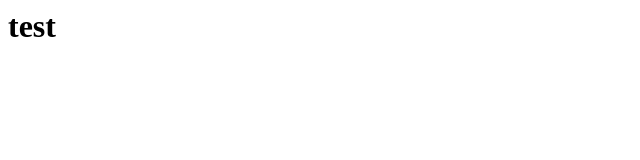
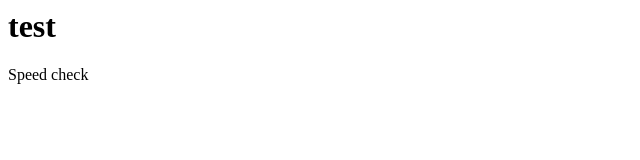
Before and after one commit to mattwelson/mattwelson.github.io, a plain HTML site: page index.html in a window 1280 px wide. Shown: the full height of the page, 0-640 px from the left. Drawn offline with Linux system fonts and the light colour scheme.

Commit message:
Update index.html

```diff
--- a/index.html
+++ b/index.html
@@ -1 +1,2 @@
 <h1>test</h1>
+<p>Speed check</p>
```
